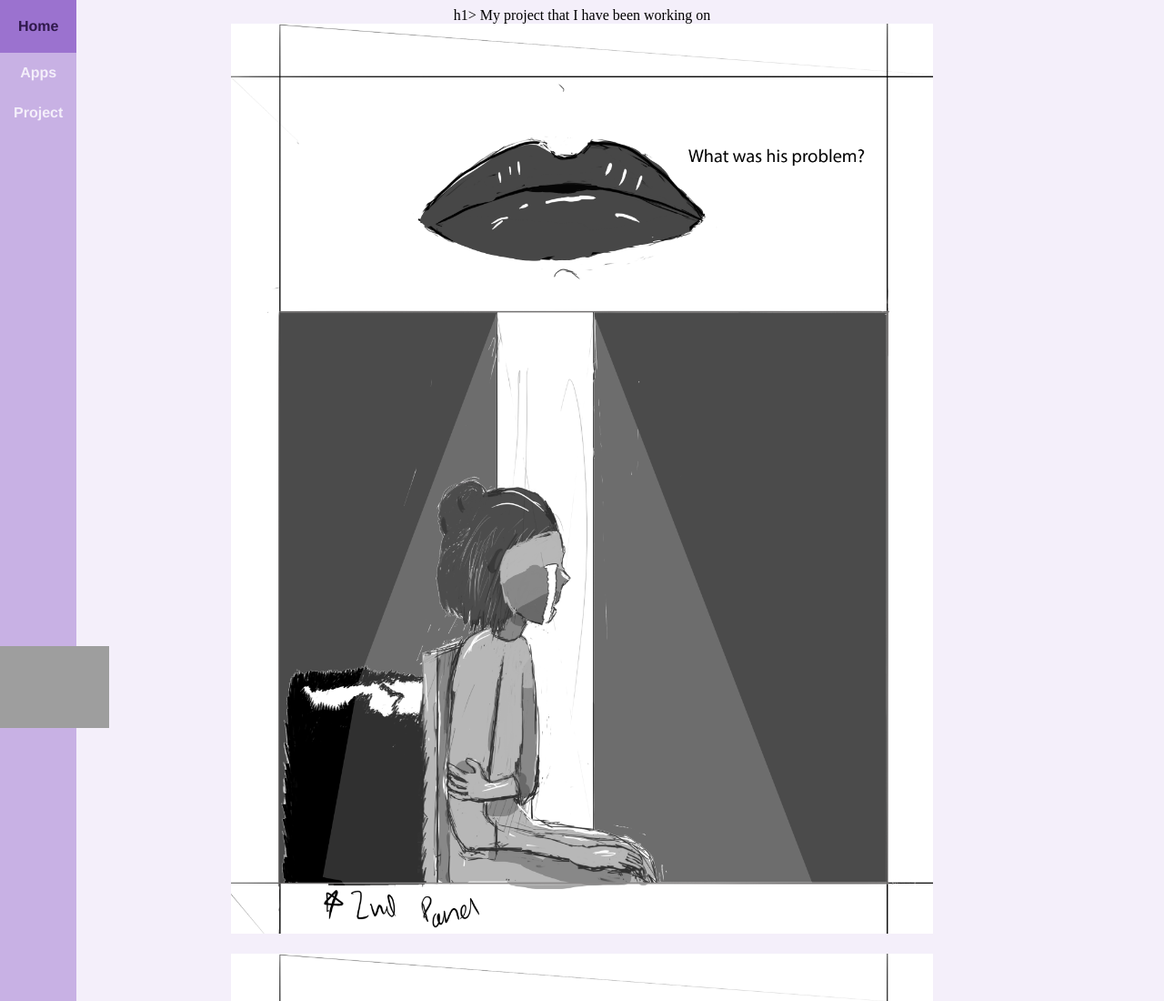
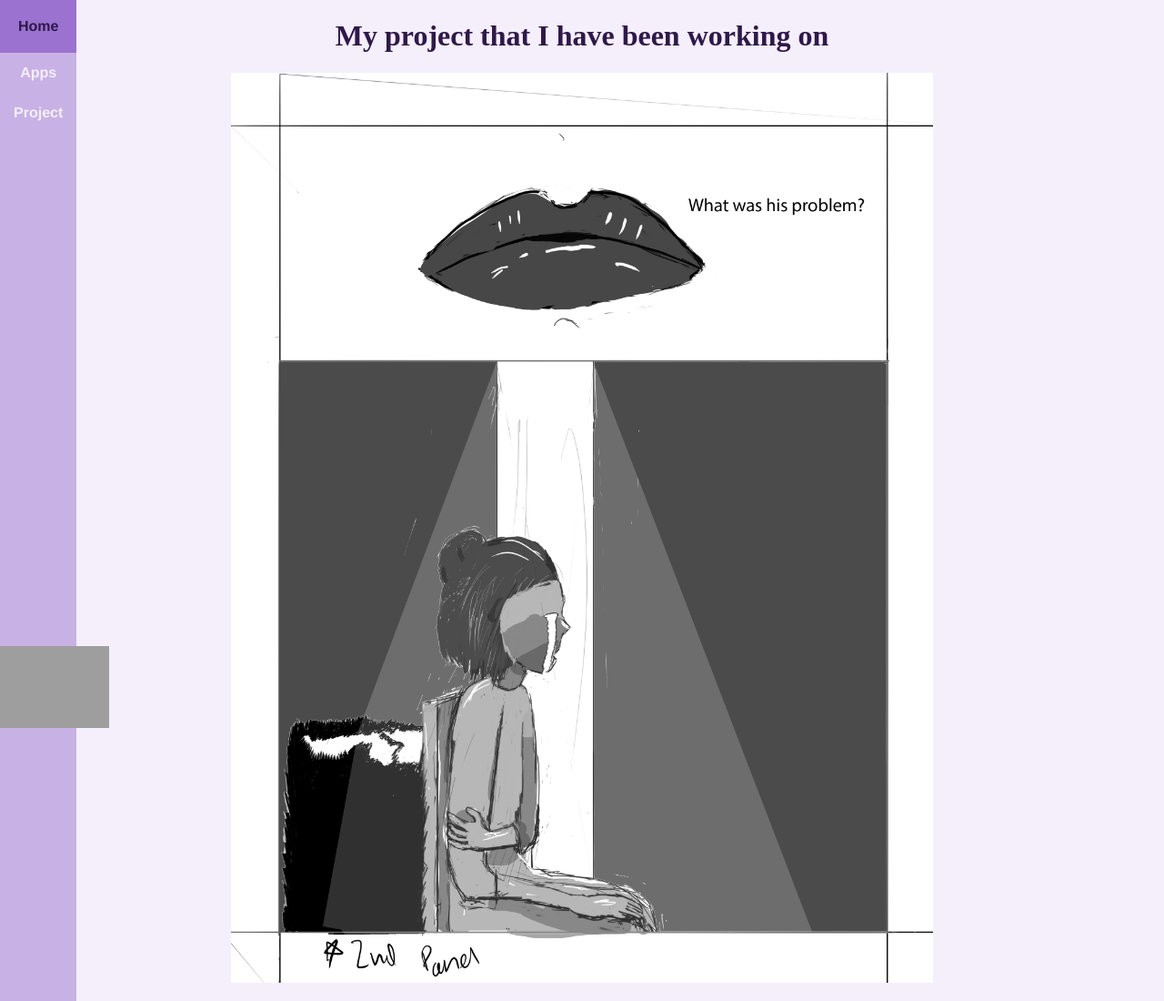
Before and after one commit to WVCS/website-Pranavvr23, a plain HTML site: page index.html in a window 1280 px wide. Shown: the top 1100 px of the page at 91% size. Drawn offline with Linux system fonts and the light colour scheme; grey boxes are pictures that could not be loaded.

Commit message:
Update index.html

```diff
--- a/index.html
+++ b/index.html
@@ -19,7 +19,7 @@
       </nav>
     </layer>
     <center>
-       h1> My project that I have been working on</h1>
+       <h1> My project that I have been working on</h1>
   </center>
   <center>
 <center>
```
